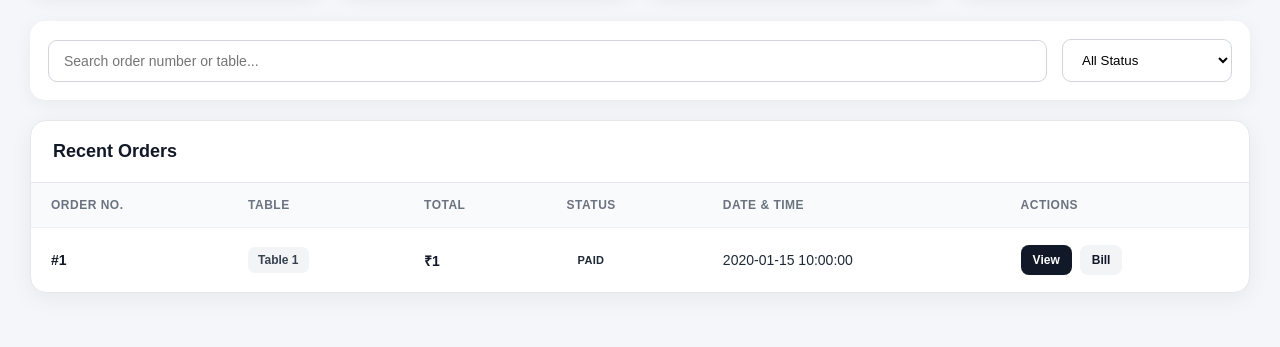
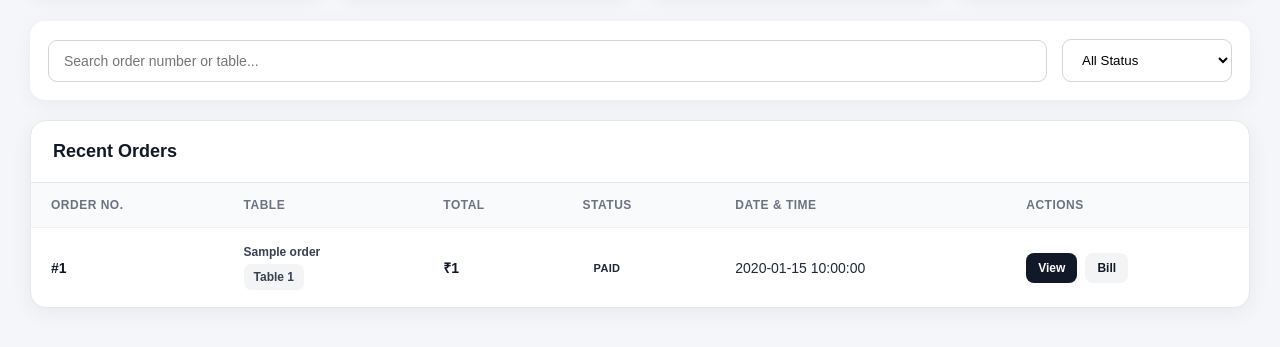
Before and after one commit to mohammadfaizan7844-design/restaurant-order-system, a Flask app: template templates/admin/orders.html in a window 1280 px wide. Shown: the part 212-559 px from the top of the page. Run offline with Flask 3, Linux system fonts and the light colour scheme; the template is opened without the code that fills it: most values are stand-ins (such as "Sample title", 1, 10 or a date in 2020).

Commit message:
Show table section in orders

```diff
--- a/app.py
+++ b/app.py
@@ -1882,17 +1882,20 @@ def admin_orders():
     orders = db.session.execute(
         db.text("""
             SELECT
-                o.id,
-                o.order_number,
-                o.status,
-                o.total_amount,
-                o.created_at,
-                ct.table_number
-            FROM orders o
-            JOIN cafe_tables ct
-                ON o.table_id = ct.id
-            WHERE o.restaurant_id = :restaurant_id
-            ORDER BY o.created_at DESC
+    o.id,
+    o.order_number,
+    o.status,
+    o.total_amount,
+    o.created_at,
+    ct.table_number,
+    s.name AS section_name
+FROM orders o
+JOIN cafe_tables ct
+    ON o.table_id = ct.id
+LEFT JOIN sections s
+    ON ct.section_id = s.id
+WHERE o.restaurant_id = :restaurant_id
+ORDER BY o.created_at DESC
         """),
         {
             "restaurant_id": restaurant_id
--- a/templates/admin/orders.html
+++ b/templates/admin/orders.html
@@ -1,8 +1,8 @@
-<!DOCTYPE html>
+<!doctype html>
 <html lang="en">
   <head>
-    <meta charset="UTF-8">
-    <meta name="viewport" content="width=device-width, initial-scale=1.0">
+    <meta charset="UTF-8" />
+    <meta name="viewport" content="width=device-width, initial-scale=1.0" />
 
     <title>Manage Orders</title>
 
@@ -77,7 +77,7 @@
         background: white;
         border-radius: 15px;
         padding: 20px;
-            box-shadow: 0 4px 18px rgba(0,0,0,0.06);
+        box-shadow: 0 4px 18px rgba(0, 0, 0, 0.06);
         border: 1px solid #e5e7eb;
       }
 
@@ -119,7 +119,7 @@
         justify-content: space-between;
         align-items: center;
         gap: 15px;
-            box-shadow: 0 4px 18px rgba(0,0,0,0.05);
+        box-shadow: 0 4px 18px rgba(0, 0, 0, 0.05);
       }
 
       .search-box {
@@ -152,7 +152,7 @@
       .orders-card {
         background: white;
         border-radius: 16px;
-            box-shadow: 0 5px 22px rgba(0,0,0,0.06);
+        box-shadow: 0 5px 22px rgba(0, 0, 0, 0.06);
         overflow: hidden;
         border: 1px solid #e5e7eb;
       }
@@ -373,16 +373,28 @@
           font-size: 25px;
         }
       }
+      .table-info {
+    display: flex;
+    flex-direction: column;
+    gap: 5px;
+}
+
+.section-name {
+    font-size: 12px;
+    font-weight: 700;
+    color: #374151;
+}
+
+.table-badge {
+    width: fit-content;
+}
     </style>
   </head>
 
   <body>
-
     <div class="container">
-
       <!-- HEADER -->
       <div class="top-header">
-
         <div class="page-title">
           <h1>Manage Orders</h1>
           <p>View and manage all customer orders</p>
@@ -391,15 +403,12 @@
         <a href="{{ url_for('dashboard') }}" class="dashboard-btn">
           ← Dashboard
         </a>
-
       </div>
-
 
       {% if orders %}
 
       <!-- SUMMARY -->
       <div class="summary">
-
         <div class="summary-card new">
           <span>New Orders</span>
           <strong id="newCount">0</strong>
@@ -419,19 +428,16 @@
           <span>Completed</span>
           <strong id="completedCount">0</strong>
         </div>
-
       </div>
-
 
       <!-- SEARCH + FILTER -->
       <div class="toolbar">
-
         <div class="search-box">
           <input
             type="text"
             id="searchInput"
             placeholder="Search order number or table..."
-            >
+          />
         </div>
 
         <div class="filter-box">
@@ -445,21 +451,16 @@
             <option value="CANCELLED">Cancelled</option>
           </select>
         </div>
-
       </div>
-
 
       <!-- ORDERS -->
       <div class="orders-card">
-
         <div class="table-header">
           <h2>Recent Orders</h2>
         </div>
 
         <div class="table-wrapper">
-
           <table id="ordersTable">
-
             <thead>
               <tr>
                 <th>Order No.</th>
@@ -472,88 +473,67 @@
             </thead>
 
             <tbody>
-
               {% for order in orders %}
 
               <tr
                 data-status="{{ order.status }}"
                 data-search="{{ order.order_number }} Table {{ order.table_number }}"
               >
+                <td>
+                  <span class="order-number"> #{{ order.order_number }} </span>
+                </td>
+                <td>
+                  <div class="table-info">
+                    {% if order.section_name %}
+                    <div class="section-name">{{ order.section_name }}</div>
+                    {% endif %}
 
-                        <td>
-                            <span class="order-number">
-                                #{{ order.order_number }}
+                    <span class="table-badge">
+                      Table {{ order.table_number }}
                     </span>
+                  </div>
                 </td>
 
                 <td>
-                            <span class="table-badge">
-                                Table {{ order.table_number }}
-                            </span>
+                  <span class="amount"> ₹{{ order.total_amount }} </span>
                 </td>
 
                 <td>
-                            <span class="amount">
-                                ₹{{ order.total_amount }}
-                            </span>
-                        </td>
-
-                        <td>
-
                   {% if order.status == "NEW" %}
 
-                                <span class="status status-new">
-                                    ● NEW
-                                </span>
+                  <span class="status status-new"> ● NEW </span>
 
                   {% elif order.status == "PREPARING" %}
 
-                                <span class="status status-preparing">
-                                    ● PREPARING
-                                </span>
+                  <span class="status status-preparing"> ● PREPARING </span>
 
                   {% elif order.status == "READY" %}
 
-                                <span class="status status-ready">
-                                    ● READY
-                                </span>
+                  <span class="status status-ready"> ● READY </span>
 
                   {% elif order.status == "SERVED" %}
 
-                                <span class="status status-served">
-                                    ● SERVED
-                                </span>
+                  <span class="status status-served"> ● SERVED </span>
 
                   {% elif order.status == "COMPLETED" %}
 
-                                <span class="status status-completed">
-                                    ✓ COMPLETED
-                                </span>
+                  <span class="status status-completed"> ✓ COMPLETED </span>
 
                   {% elif order.status == "CANCELLED" %}
 
-                                <span class="status status-cancelled">
-                                    ✕ CANCELLED
-                                </span>
+                  <span class="status status-cancelled"> ✕ CANCELLED </span>
 
                   {% else %}
 
-                                <span class="status">
-                                    {{ order.status }}
-                                </span>
+                  <span class="status"> {{ order.status }} </span>
 
                   {% endif %}
-
                 </td>
 
-                        <td>
-                            {{ order.created_at }}
-                        </td>
+                <td>{{ order.created_at }}</td>
 
                 <td>
-
                   <div class="actions">
-
                     <a
                       href="{{ url_for('admin_order_detail', order_id=order.id) }}"
                       class="action-btn view-btn"
@@ -567,93 +547,62 @@
                     >
                       Bill
                     </a>
-
                   </div>
-
                 </td>
-
               </tr>
 
               {% endfor %}
-
             </tbody>
-
           </table>
-
         </div>
-
       </div>
-
 
       {% else %}
 
       <!-- EMPTY ORDERS -->
       <div class="orders-card">
-
         <div class="empty">
-
           <div class="empty-icon">📋</div>
 
           <h3>No Orders Found</h3>
 
           <p>Customer orders will appear here when they place an order.</p>
-
         </div>
-
       </div>
 
       {% endif %}
-
     </div>
 
-
     <script>
-
       const rows = document.querySelectorAll("#ordersTable tbody tr");
 
       const searchInput = document.getElementById("searchInput");
       const statusFilter = document.getElementById("statusFilter");
 
       function filterOrders() {
-
         const search = searchInput.value.toLowerCase();
         const status = statusFilter.value;
 
-        rows.forEach(row => {
-
-            const rowText = row
-                .getAttribute("data-search")
-                .toLowerCase();
+        rows.forEach((row) => {
+          const rowText = row.getAttribute("data-search").toLowerCase();
 
           const rowStatus = row.getAttribute("data-status");
 
-            const matchesSearch =
-                rowText.includes(search);
+          const matchesSearch = rowText.includes(search);
 
-            const matchesStatus =
-                status === "ALL" || rowStatus === status;
+          const matchesStatus = status === "ALL" || rowStatus === status;
 
           if (matchesSearch && matchesStatus) {
             row.style.display = "";
           } else {
             row.style.display = "none";
           }
-
         });
-
       }
 
+      searchInput.addEventListener("input", filterOrders);
 
-    searchInput.addEventListener(
-        "input",
-        filterOrders
-    );
-
-    statusFilter.addEventListener(
-        "change",
-        filterOrders
-    );
-
+      statusFilter.addEventListener("change", filterOrders);
 
       /* SUMMARY COUNTS */
 
@@ -662,10 +611,8 @@
       let readyCount = 0;
       let completedCount = 0;
 
-    rows.forEach(row => {
-
-        const status =
-            row.getAttribute("data-status");
+      rows.forEach((row) => {
+        const status = row.getAttribute("data-status");
 
         if (status === "NEW") {
           newCount++;
@@ -682,22 +629,15 @@
         if (status === "COMPLETED") {
           completedCount++;
         }
-
       });
 
-    document.getElementById("newCount").textContent =
-        newCount;
+      document.getElementById("newCount").textContent = newCount;
 
-    document.getElementById("preparingCount").textContent =
-        preparingCount;
+      document.getElementById("preparingCount").textContent = preparingCount;
 
-    document.getElementById("readyCount").textContent =
-        readyCount;
+      document.getElementById("readyCount").textContent = readyCount;
 
-    document.getElementById("completedCount").textContent =
-        completedCount;
-
+      document.getElementById("completedCount").textContent = completedCount;
     </script>
-
   </body>
 </html>
```
Lines whose indentation alone changed are shown as unchanged.
